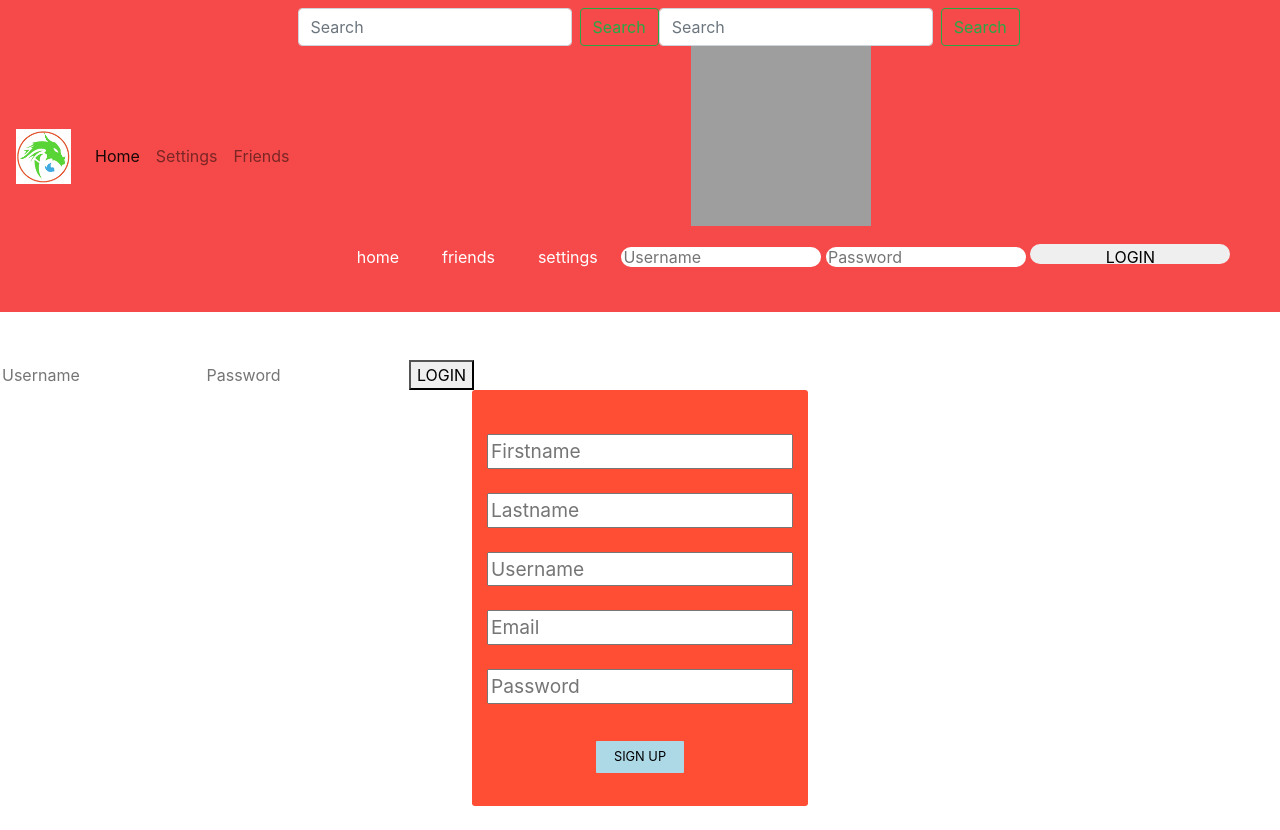
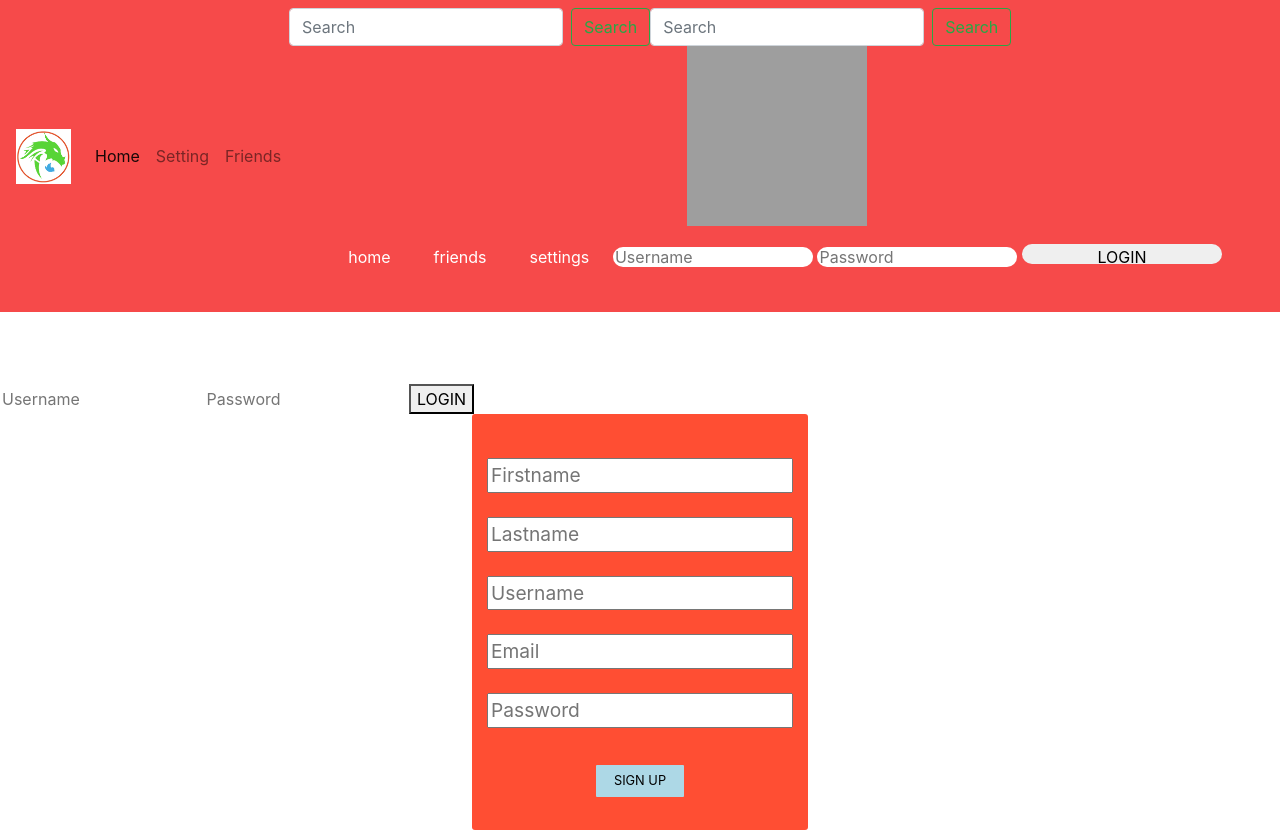
Before and after one commit to johnhello2u/turingFinal, a PHP site: page / in a window 1280 px wide. Before the commit the page ends 806 px from the top, so only its background shows below. Run offline with PHP 8.4, Linux system fonts and the light colour scheme; grey boxes are pictures that could not be loaded.

Commit message:
re-uploaded because of merge errors

```diff
--- a/index.php
+++ b/index.php
@@ -11,7 +11,7 @@
   <?php include 'other/navbar.php'; ?>
 
   <body>
-
+<br>
 <br>
 <br>
 <form>
--- a/other/navbar.php
+++ b/other/navbar.php
@@ -7,6 +7,7 @@
     <link rel="stylesheet" href="https://stackpath.bootstrapcdn.com/bootstrap/4.1.0/css/bootstrap.min.css" integrity="sha384-9gVQ4dYFwwWSjIDZnLEWnxCjeSWFphJiwGPXr1jddIhOegiu1FwO5qRGvFXOdJZ4" crossorigin="anonymous">
   </head>
   <body>
+
 
       <nav class="navbar navbar-expand-lg navbar-light">
         <a class="navbar-brand" href="#">
@@ -21,7 +22,7 @@
               <a class="nav-link" href="#">Home <span class="sr-only">(current)</span></a>
             </li>
             <li class="nav-item">
-              <a class="nav-link" href="#">Settings</a>
+              <a class="nav-link" href="#">Setting</a>
             </li>
             <li class="nav-item">
               <a class="nav-link" href="#">Friends</a>
```
